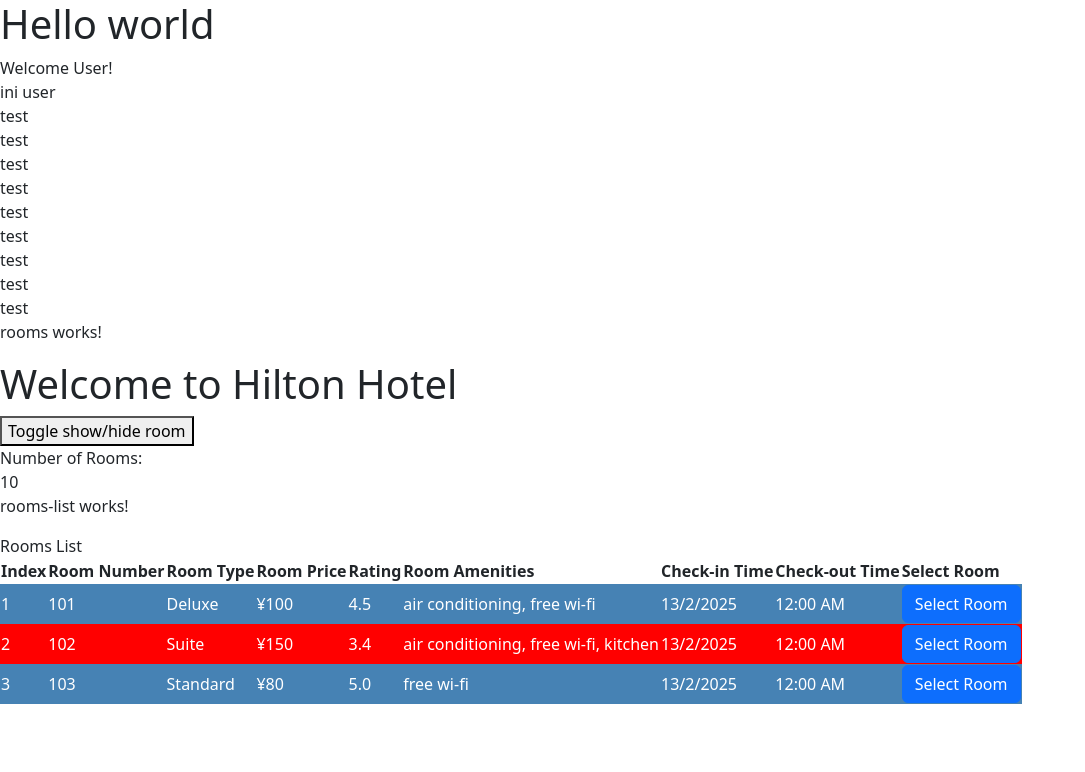
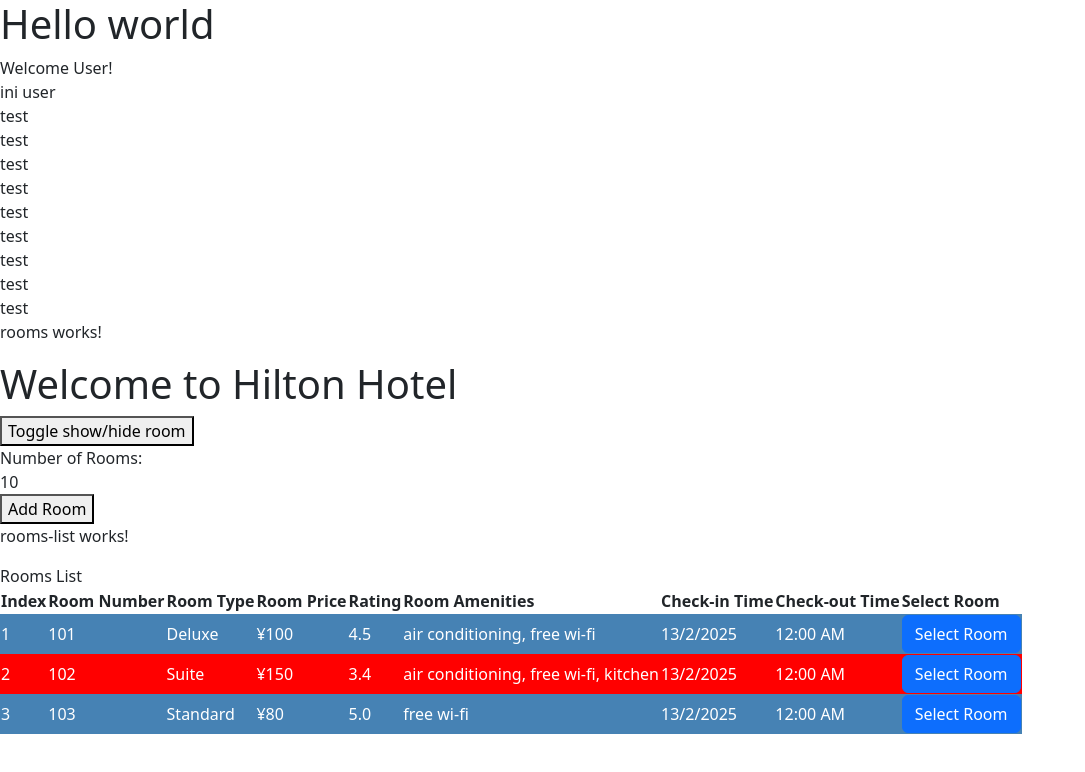
Before and after one commit to guitiorr/angular-demo, an Angular app: page / in a window 1280 px wide. Shown: the top 772 px of the page, without its empty margins (0-1085 px from the left). Built offline with nearby package versions, Linux system fonts and the light colour scheme.

Commit message:
add room button

```diff
--- a/src/app/rooms/rooms-list/rooms-list.component.ts
+++ b/src/app/rooms/rooms-list/rooms-list.component.ts
@@ -1,12 +1,13 @@
 import { CurrencyPipe, DatePipe, DecimalPipe, LowerCasePipe, NgFor, NgIf } from '@angular/common';
-import { Component, EventEmitter, Input, Output } from '@angular/core';
+import { ChangeDetectionStrategy, Component, EventEmitter, Input, Output } from '@angular/core';
 import { Room, RoomList } from '../rooms';
 
 @Component({
   selector: 'app-rooms-list',
   imports: [NgIf, DatePipe, LowerCasePipe, CurrencyPipe, DecimalPipe, NgFor],
   templateUrl: './rooms-list.component.html',
-  styleUrl: './rooms-list.component.scss'
+  styleUrl: './rooms-list.component.scss',
+  changeDetection: ChangeDetectionStrategy.OnPush,
 })
 export class RoomsListComponent {
   @Input() rooms: RoomList[] = [];
--- a/src/app/rooms/rooms.component.html
+++ b/src/app/rooms/rooms.component.html
@@ -13,6 +13,10 @@
   {{ selectedRoom | json }}
 </div>
 
+<div>
+  <button (click)="addRoom()">Add Room</button>
+</div>
+
 @if (rooms.availableRooms > 0) {
   <app-rooms-list [rooms]="roomList" (selectedRoom)="selectRoom($event)"></app-rooms-list>
 }
--- a/src/app/rooms/rooms.component.ts
+++ b/src/app/rooms/rooms.component.ts
@@ -52,4 +52,20 @@
     console.log('Room selected: ', room);
   }
 
+  addRoom(){
+    const room: RoomList = {
+      roomNumber: 4,
+      roomType: 'Deluxe Room',
+      amenities: 'AC, WIFI TV',
+      price: 500,
+      photos: 'https://via.placeholder.com/150',
+      checkinTime: new Date('2025-02-13'),
+      checkoutTime: new Date('2025-02-14'),
+      rating: 3.4
+    }
+
+    // this.roomList.push(room);
+    this.roomList = [...this.roomList, room];
+  }
+
 }
```
